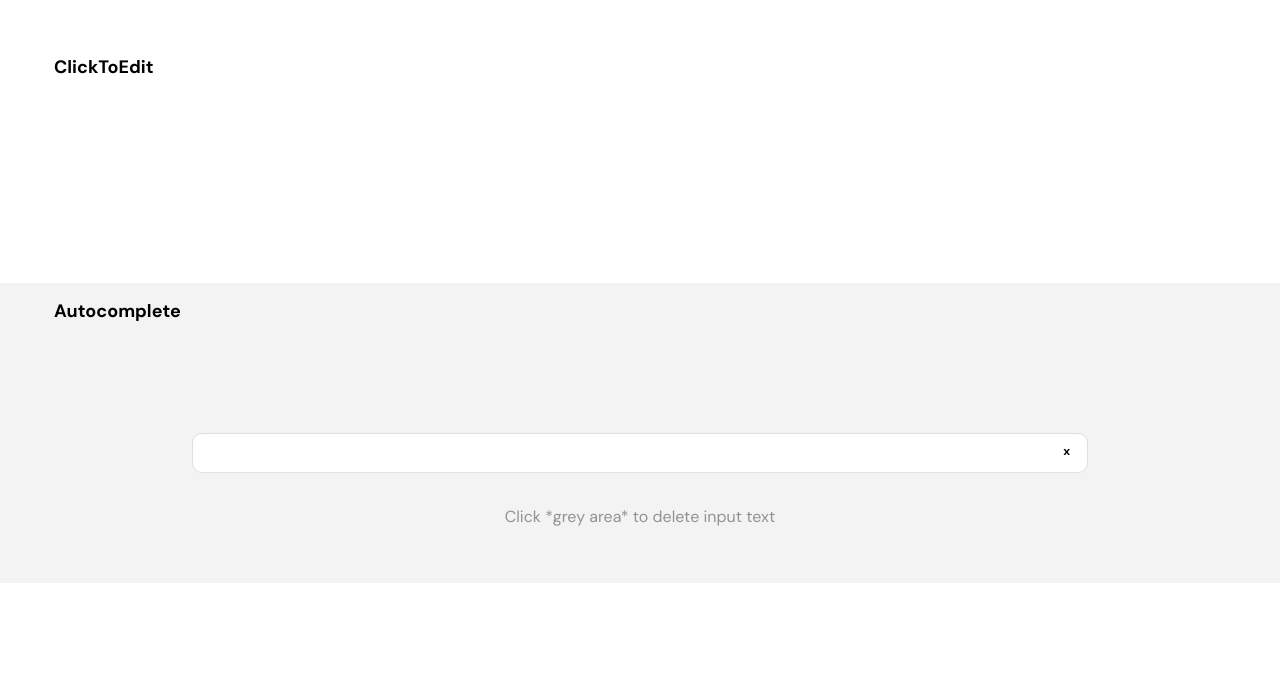
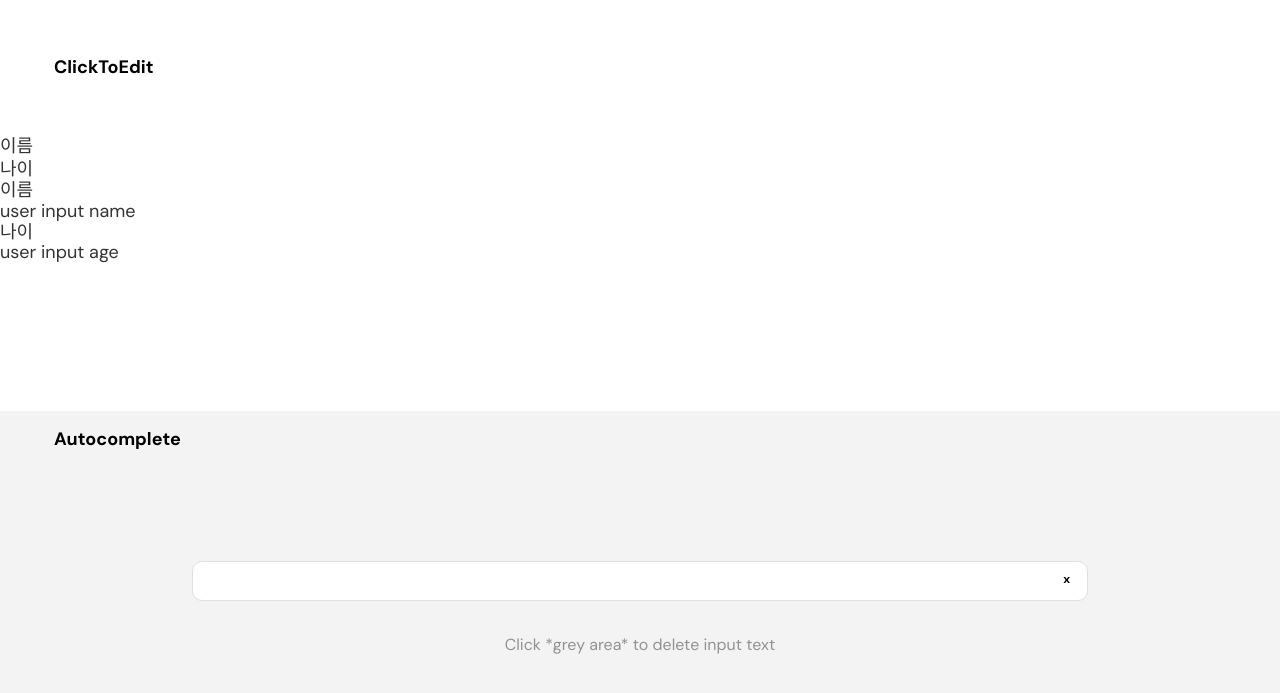
Before and after one commit to joyjs/wanted_pre_onboarding, a React (Create React App) app: page / in a window 1280 px wide. Shown: the part 1705-2398 px from the top of the page. Before the commit the page ends 2288 px from the top, so only its background shows below. Built offline with nearby package versions, Linux system fonts and the light colour scheme.

Commit message:
✨ Marked-up ClickToEdit component

```diff
--- a/src/component/ClickToEdit.js
+++ b/src/component/ClickToEdit.js
@@ -4,6 +4,36 @@ function ClickToEdit() {
   return (
     <section className="ClickToEdit">
       <h1 className="title">ClickToEdit</h1>
+
+      <div className="clicktoedit-wrapper">
+        <form className="clicktoedit-form">
+          <div className="clicktoedit-input-name">
+            <label className="name-label" htmlFor="user-name">
+              이름
+            </label>
+            <input id="user-name" className="name-input" type="text" />
+          </div>
+
+          <div className="clicktoedit-input-age">
+            <label className="age-label" htmlFor="user-age">
+              나이
+            </label>
+            <input id="user-age" className="age-input" type="text" />
+          </div>
+        </form>
+
+        <div className="clicktoedit-results">
+          <div className="clicktoedit-result-name">
+            <p className="name-title">이름</p>
+            <p className="name-binded">user input name</p>
+          </div>
+
+          <div className="clicktoedit-result-age">
+            <p className="age-title">나이</p>
+            <p className="age-binded">user input age</p>
+          </div>
+        </div>
+      </div>
     </section>
   )
 }
```
